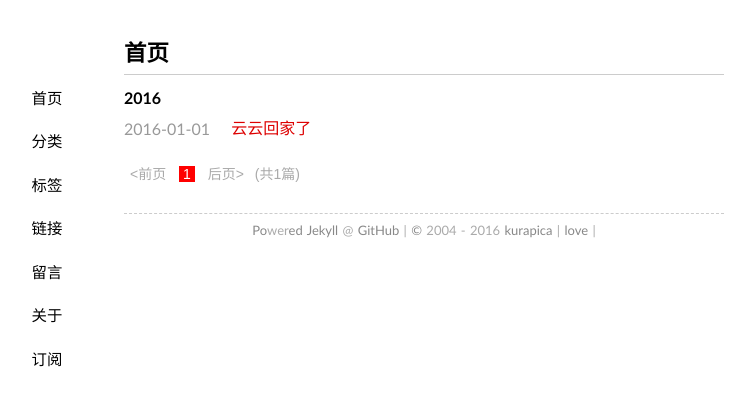
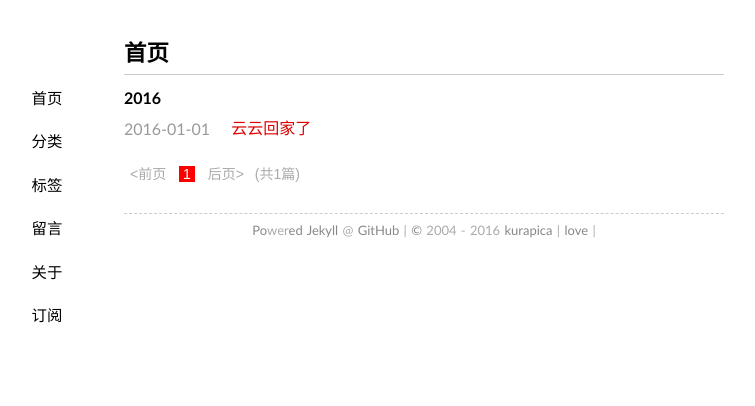
Before and after one commit to tonghaibo/tonghaibo.github.com, a Jekyll site: the page built from index.html, in a window 1280 px wide. Shown: the top 406 px of the page, without its empty margins (216-971 px from the left). Built offline with Jekyll 4.4.1, drawn with Linux system fonts in a browser that asks for light colours; Markdown is read by kramdown in place of the engine named in the settings; the list of posts is cut into pages by our own code; comment, search, counter and statistics services are not loaded.

Commit message:
20160103

```diff
--- a/_layouts/default.html
+++ b/_layouts/default.html
@@ -20,7 +20,7 @@
         <span><a title="网站首页" class="" href="/">首页</a></span>
         <span><a title="文章分类" class="" href="/categories/">分类</a></span>
         <span><a title="标签索引" class="" href="/tags/">标签</a></span>
-        <span><a title="友情链接" class="" href="/links/">链接</a></span>
+        <!--<span><a title="友情链接" class="" href="/links/">链接</a></span>-->
         <span><a title="留言交流" class="" href="/guestbook/">留言</a></span>
         <span><a title="关于站长" class="" href="/about/">关于</a></span>
         <span><a title="种子订阅" class="" href="/feed/" target="_blank">订阅</a></span>
```
